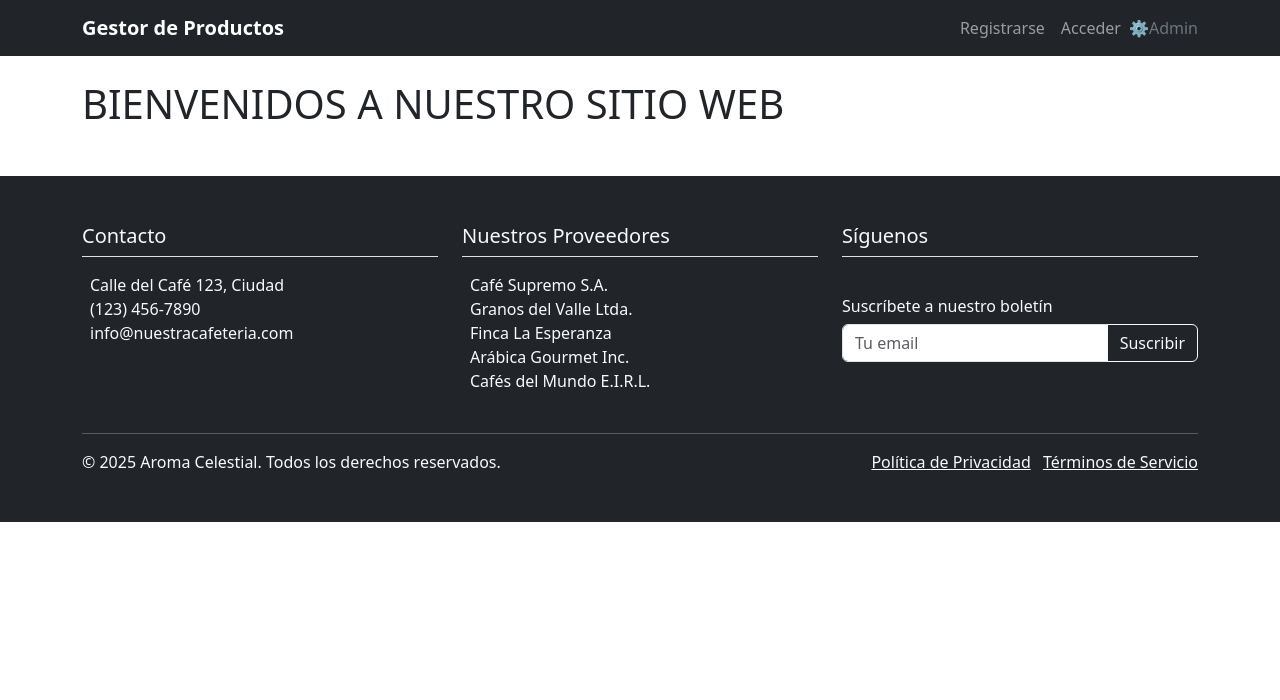
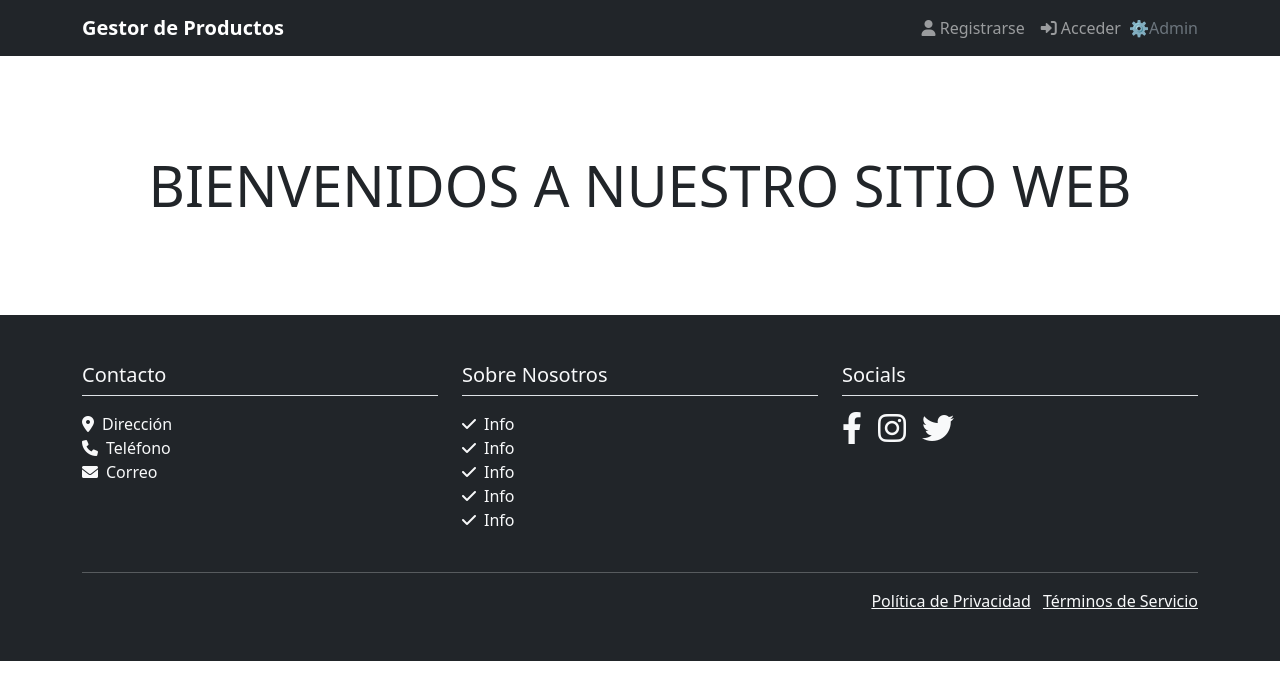
Before and after one commit to carandab/M6_AE6_Individual, a Django app: template gestor_productos/gestor/templates/index.html in a window 1280 px wide. Shown: the top 700 px of the page. Run offline with Django 3.2, Linux system fonts and the light colour scheme; the template is opened without the code that fills it, so the values that code supplies are empty.

```diff
--- a/gestor_productos/gestor/templates/base.html
+++ b/gestor_productos/gestor/templates/base.html
@@ -5,8 +5,9 @@
   <meta name="viewport" content="width=device-width,initial-scale=1">
   <title>Bikeshop - {% block title %}{% endblock %}</title>
   <link href="https://cdn.jsdelivr.net/npm/bootstrap@5.3.2/dist/css/bootstrap.min.css" rel="stylesheet">
+  <link href="https://cdnjs.cloudflare.com/ajax/libs/font-awesome/6.0.0/css/all.min.css" rel="stylesheet">
   {% load static %}
-  <link rel="stylesheet" href="{% static 'bicicletas/styles.css' %}">
+  <link rel="stylesheet" href="{% static '/styles.css' %}">
 </head>
 <body>
 
@@ -97,50 +98,40 @@
                 <div class="col-md-4 mb-4 mb-md-0">
                     <h5 class="mb-3 border-bottom pb-2">Contacto</h5>
                     <ul class="list-unstyled">
-                        <li><i class="fas fa-map-marker-alt me-2"></i>Calle del Café 123, Ciudad</li>
-                        <li><i class="fas fa-phone me-2"></i>(123) 456-7890</li>
-                        <li><i class="fas fa-envelope me-2"></i>info@nuestracafeteria.com</li>
+                        <li><i class="fas fa-map-marker-alt me-2"></i>Dirección</li>
+                        <li><i class="fas fa-phone me-2"></i>Teléfono</li>
+                        <li><i class="fas fa-envelope me-2"></i>Correo</li>
                     </ul>
                 </div>
                 <div class="col-md-4 mb-4 mb-md-0">
-                    <h5 class="mb-3 border-bottom pb-2">Nuestros Proveedores</h5>
+                    <h5 class="mb-3 border-bottom pb-2">Sobre Nosotros</h5>
                     <ul class="list-unstyled">
-                        <li><i class="fas fa-check me-2"></i>Café Supremo S.A.</li>
-                        <li><i class="fas fa-check me-2"></i>Granos del Valle Ltda.</li>
-                        <li><i class="fas fa-check me-2"></i>Finca La Esperanza</li>
-                        <li><i class="fas fa-check me-2"></i>Arábica Gourmet Inc.</li>
-                        <li><i class="fas fa-check me-2"></i>Cafés del Mundo E.I.R.L.</li>
+                        <li><i class="fas fa-check me-2"></i>Info</li>
+                        <li><i class="fas fa-check me-2"></i>Info</li>
+                        <li><i class="fas fa-check me-2"></i>Info</li>
+                        <li><i class="fas fa-check me-2"></i>Info</li>
+                        <li><i class="fas fa-check me-2"></i>Info</li>
                     </ul>
                 </div>
                 <div class="col-md-4">
-                    <h5 class="mb-3 border-bottom pb-2">Síguenos</h5>
+                    <h5 class="mb-3 border-bottom pb-2">Socials</h5>
                     <div class="d-flex justify-content-start">
-                        <a href="https://www.facebook.com/nuestracafeteria" class="text-light me-3 social-icon">
+                        <a href="#" class="text-light me-3 social-icon">
                             <i class="fab fa-facebook-f fa-2x"></i>
                         </a>
-                        <a href="https://www.instagram.com/nuestracafeteria" class="text-light me-3 social-icon">
+                        <a href="#" class="text-light me-3 social-icon">
                             <i class="fab fa-instagram fa-2x"></i>
                         </a>
-                        <a href="https://twitter.com/nuestracafeteria" class="text-light social-icon">
+                        <a href="#" class="text-light social-icon">
                             <i class="fab fa-twitter fa-2x"></i>
                         </a>
-                    </div>
-                    <div class="mt-4">
-                        <h6>Suscríbete a nuestro boletín</h6>
-                        <form class="mt-2">
-                            <div class="input-group">
-                                <input type="email" class="form-control" placeholder="Tu email" aria-label="Tu email" aria-describedby="button-addon2">
-                                <button class="btn btn-outline-light" type="button" id="button-addon2">Suscribir</button>
-                            </div>
-                        </form>
                     </div>
                 </div>
             </div>
             <hr class="mt-4 mb-3">
             <div class="row">
                 <div class="col-md-6 text-center text-md-start">
-                    <p class="mb-0">&copy; 2025
-                         Aroma Celestial. Todos los derechos reservados.</p>
+                    <p class="mb-0"></p>
                 </div>
                 <div class="col-md-6 text-center text-md-end">
                     <a href="#" class="text-light me-2">Política de Privacidad</a>
--- a/gestor_productos/gestor/templates/index.html
+++ b/gestor_productos/gestor/templates/index.html
@@ -1,4 +1,6 @@
 {% extends 'base.html' %}
 {% block content %}
-<h1>BIENVENIDOS A NUESTRO SITIO WEB</h1>
+
+<h1 class="display-4 text-center my-5 p-5">BIENVENIDOS A NUESTRO SITIO WEB</h1>
+
 {% endblock %}
--- a/gestor_productos/gestor/templates/producto_add.html
+++ b/gestor_productos/gestor/templates/producto_add.html
@@ -3,6 +3,6 @@
 {% block content %}
     <div class="jumbotron mt-4">
         <h1 class="display-4">Agregar Productos</h1>
-        <p class="lead">Pagina de prueba para agregar productos:</p>
+        <p class="lead">Agregar productos:</p>
     </div>
 {% endblock %}
--- a/gestor_productos/gestor/templates/producto_delete.html
+++ b/gestor_productos/gestor/templates/producto_delete.html
@@ -3,6 +3,6 @@
 {% block content %}
     <div class="jumbotron mt-4">
         <h1 class="display-4">Borrar Productos</h1>
-        <p class="lead">Pagina de prueba para borrar productos:</p>
+        <p class="lead">Borrar productos:</p>
     </div>
 {% endblock %}
--- a/gestor_productos/gestor/templates/producto_list.html
+++ b/gestor_productos/gestor/templates/producto_list.html
@@ -4,7 +4,7 @@
     <div class="jumbotron mt-4">
         <h1 class="display-4">Listado de Productos</h1>
         <a href="{% url 'crear_producto' %}" class="btn btn-primary">Crear producto</a>
-        <p class="lead">A continuación puedes ver el listado de productos:</p>
+        <p class="lead">Productos:</p>
         <div class="row mt-4">
             <div class="col-md-8 col-lg-10">
                 <ul class="list-group">
--- a/gestor_productos/gestor/templates/producto_update.html
+++ b/gestor_productos/gestor/templates/producto_update.html
@@ -3,6 +3,6 @@
 {% block content %}
     <div class="jumbotron mt-4">
         <h1 class="display-4">Modificar Productos</h1>
-        <p class="lead">Pagina de prueba para modificar productos:</p>
+        <p class="lead">Modificar productos:</p>
     </div>
 {% endblock %}
--- a/gestor_productos/gestor/views.py
+++ b/gestor_productos/gestor/views.py
@@ -162,6 +162,8 @@ class ProductoListView(PermissionProtectedTemplateView):
 # Agregar
 
 class ProductoAddView(PermissionProtectedTemplateView):
+    template_name = 'producto_add.html'
+    permission_required = 'gestor.add_producto'
 
     def get(self, request, *args, **kwargs):
         form = ProductoForm()
@@ -194,6 +196,9 @@ class ProductoAddView(PermissionProtectedTemplateView):
 # Actualizar
 
 class ProductoUpdateView(PermissionProtectedTemplateView):
+
+    template_name = 'producto_update.html'
+    permission_required = 'gestor.change_producto'
 
     def get(self, request, pk, *args, **kwargs):
         producto = get_object_or_404(Producto, pk=pk)
```
Also changed, not shown: gestor_productos/db.sqlite3.
